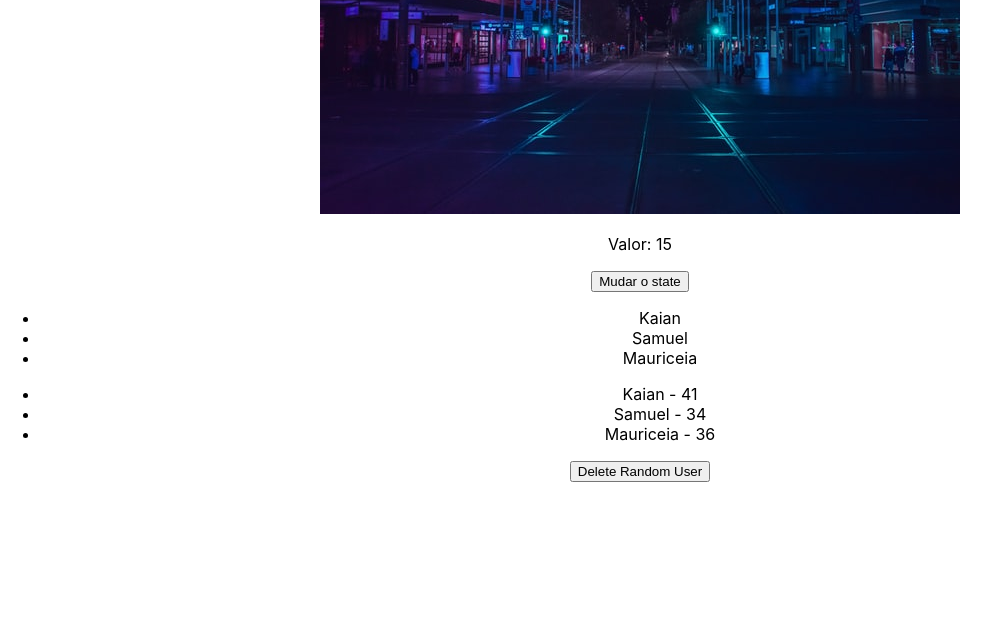
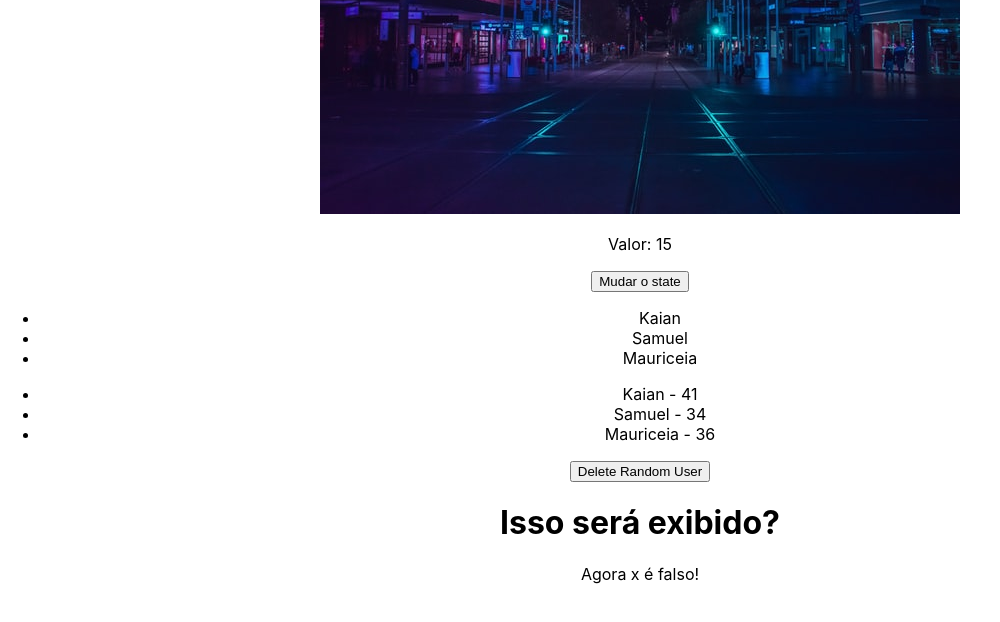
Before and after one commit to kaiansamuel/avancando_em_react, a React (Create React App) app: page / in a window 1280 px wide. Shown: the part 1448-2070 px from the top of the page, without its empty margins (0-1000 px from the left). Built offline with nearby package versions, Linux system fonts and the light colour scheme.

Commit message:
Renderização Condicional

```diff
--- a/src/App.js
+++ b/src/App.js
@@ -1,5 +1,6 @@
 import './App.css';
 import City from './assets/city.jpg'
+import ConditionalRender from './components/ConditionalRender';
 import ListRender from './components/ListRender';
 import ManageData from './components/ManageData';
 
@@ -18,6 +19,7 @@
       </div>
       <ManageData />
       <ListRender />
+      <ConditionalRender />
       </div>
   )
 }
--- /dev/null
+++ b/src/components/ConditionalRender.js
@@ -0,0 +1,15 @@
+import { useState } from 'react'
+
+const ConditionalRender = () => {
+  const [x] = useState(false)
+
+  return (
+    <div>
+      <h1>Isso será exibido?</h1>
+      {x && <p>Se x for true, sim!</p>}
+      {!x && <p>Agora x é falso!</p>}
+    </div>
+  )
+}
+
+export default ConditionalRender;
```
